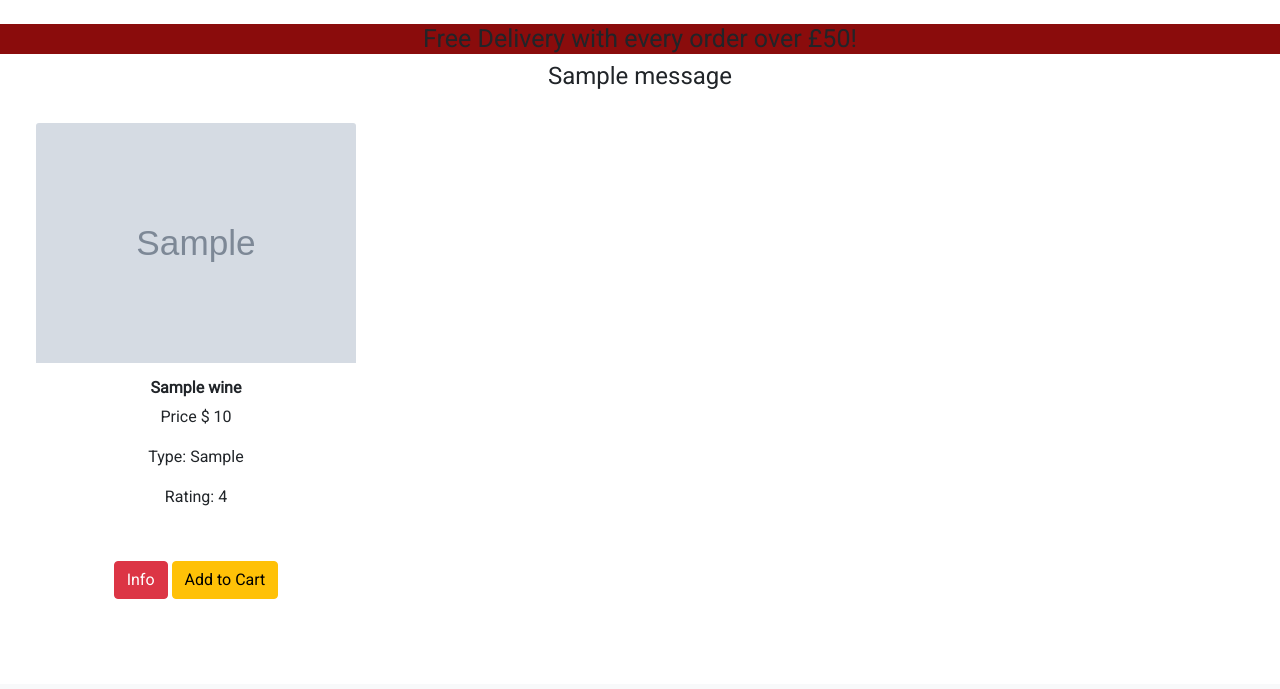
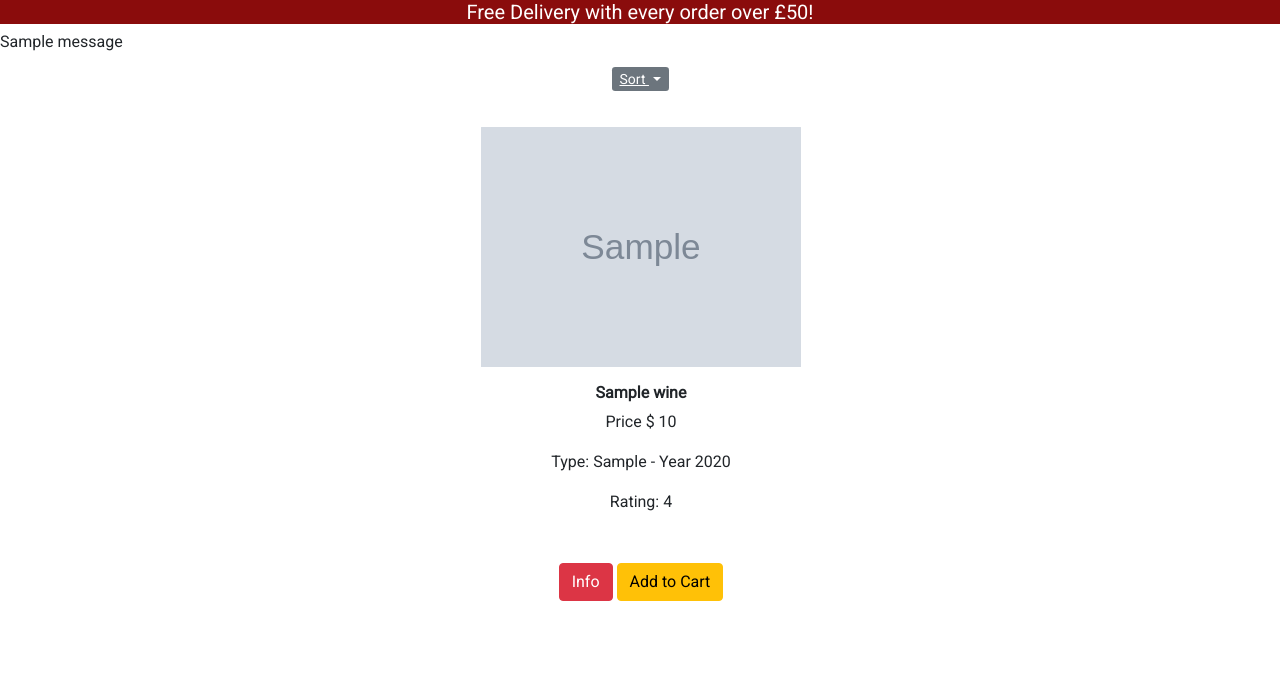
Before and after one commit to Bradders81/vino, a Django app: template products/templates/products/products.html in a window 1280 px wide. Shown: the part 116-805 px from the top of the page. Before the commit the page ends 715 px from the top, so only its background shows below. Run offline with Django 3.2, Linux system fonts and the light colour scheme; the template is opened without the code that fills it: most values are stand-ins (such as "Sample title", 1, 10 or a date in 2020); grey boxes marked "Sample" are stand-in pictures; one stand-in notice (Sample message) is shown; some libraries are stand-ins or nearby versions; some web fonts are replaced.

Commit message:
Ajust products page layout and image size

```diff
--- a/products/templates/products/products.html
+++ b/products/templates/products/products.html
@@ -1,39 +1,76 @@
-{% extends 'base.html' %}
+{% extends 'base.html' %} {% block content %}
 
-{% block content %}
+<div class="container">
+	<div class="row">
+		<div class="col-12 col-md-4 offset-md-4 center">
+			<div class="dropdown mt-2">
+				<a
+					class="btn-sm btn-secondary dropdown-toggle sort-btn"
+					href="#"
+					role="button"
+					id="dropdownMenuLink"
+					data-bs-toggle="dropdown"
+					aria-expanded="false"
+				>
+					Sort
+				</a>
 
-<div class=" container-fluid">
-<div class="row">
-				{% for wine in wines %}
-			<div class="col-12 col-md-4 col-lg-3 center">
+				<ul
+					class="dropdown-menu text-justify"
+					aria-labelledby="dropdownMenuLink"
+				>
+					<li>
+						<a class="dropdown-item" href="#"><small>Price</small></a>
+					</li>
+					<li>
+						<a class="dropdown-item" href="#"><small>Year</small></a>
+					</li>
+					<li>
+						<a class="dropdown-item" href="#"><small>Country</small></a>
+					</li>
+				</ul>
+			</div>
+		</div>
+	</div>
+</div>
 
+<div class="container-fluid ">
+	<div class="row center">
+		{% for wine in wines %}
+		<div id="card-container" class="col-12 col-md-4 col-lg-3">
 			<div class="card h-100 m-4">
 				{% if wine.image %}
-				<img src="{{ wine.image.url }}" class="card-image card-img-top" alt=" Bottle of wine" />
-				{% else %}
-				<img src="../../../media/images/default.png" class="card-image" alt=" Bottle of wine" />
-				{% endif %}
-				<!-- "card-img-top img fluid -->
-				<div class="card-body-size center">
+					<img
+						src="{{ wine.image.url }}"
+						class="card-image card-img-top"
+						alt=" Bottle of wine"
+					/>
+					{% else %}
+					<img
+						src="../../../media/images/default.png"
+						class="card-image card-img-top"
+						alt=" Bottle of wine"
+					/>
+					{% endif %}
+
+				<div class="card-body-size ">
 					<h6><strong>{{ wine.wine_name }}</strong></h6>
 					<p>Price $ {{wine.price }}</p>
-					<p>Type: {{ wine.wine_type }}</p>
+					<p>Type: {{ wine.wine_type }} - Year {{wine.year}}</p>
 					<p>Rating: {{wine.rating }}</p>
-					<div  class="card-btn">
-						<a href="{% url 'product-info' wine.id %}" class="btn btn-danger center ">Info</a>
-						<a href="" class="btn btn-warning center">Add to Cart</a>
+					<div class="card-btn">
+						<a
+							href="{% url 'product-info' wine.id %}"
+							class="btn btn-danger "
+							>Info</a
+						>
+						<a href="" class="btn btn-warning">Add to Cart</a>
 					</div>
-
-
 				</div>
 			</div>
+		</div>
+		{% endfor %}
+	</div>
 
-
-	</div>
-		{% endfor %}
-
+	{% endblock %}
 </div>
-
-</section
-
-{% endblock %}
--- a/profiles/templates/profiles/profile.html
+++ b/profiles/templates/profiles/profile.html
@@ -35,7 +35,7 @@
           <input type="text" class="form-control center" id="townCity">
         </div>
         <div class="col-md-6">
-          <label for="postCode" class="form-label">Post Code</label>
+          <label for="postCode" class="form-label">Postcode</label>
           <input type="text" class="form-control center" id="postCode">
         </div>
 
--- a/static/css/style.css
+++ b/static/css/style.css
@@ -52,13 +52,12 @@ font-family: 'Roboto', sans-serif; (main family used)
 #hero-img {
     background: url("../images/hero-image.png") center center;
     background-size: cover;
-    width: 150;
+    width: auto;
     height: 80vh;
 }
 
 .cta-container {
     margin-top: 10%;
-
     display: inline-block;
     justify-content: center;
     text-align: center;
@@ -82,13 +81,14 @@ font-family: 'Roboto', sans-serif; (main family used)
 }
 
 .center {
-
     text-align: center;
+    justify-content: center;
 }
 
-.free-delivery-msg {
-    font-size: 25px;
-    background-color: #8a0c0c
+
+#free-delivery-msg {
+    background-color: #8a0c0c;
+    color: #fff;
 }
 
 nav .navbar-nav li a {
@@ -101,9 +101,13 @@ nav .navbar-nav li a {
 }
 /*----- Products Page -----*/
 
-.card-container {
 
-    margin: 10px;
+#card-container {
+     margin: 10px;
+     height: 578px;
+     width: 390px;
+     display: inline-block;
+
 }
 .card {
     max-height: 486px;
@@ -117,9 +121,14 @@ nav .navbar-nav li a {
 box-shadow: #d8d2d2 4px 4px 4px 4px;
 }
 
+
+
+
 .card-image{
-    max-width:100%;
-    max-height:100%;
+   width:100%;
+   height:50%;
+   object-fit: contain;
+
     margin-bottom: 15px;
 }
 
--- a/templates/base.html
+++ b/templates/base.html
@@ -14,12 +14,15 @@
 			rel="stylesheet"
 			href="https://cdnjs.cloudflare.com/ajax/libs/twitter-bootstrap/5.1.0/css/bootstrap.min.css"
 		/>
+		<link rel="stylesheet" />
+
 		<link
-			rel="stylesheet">
-
-			<link rel="stylesheet" href="https://cdnjs.cloudflare.com/ajax/libs/font-awesome/5.15.4/css/all.min.css"
+			rel="stylesheet"
+			href="https://cdnjs.cloudflare.com/ajax/libs/font-awesome/5.15.4/css/all.min.css"
 			integrity="sha512-1ycn6IcaQQ40/MKBW2W4Rhis/DbILU74C1vSrLJxCq57o941Ym01SwNsOMqvEBFlcgUa6xLiPY/NS5R+E6ztJQ=="
-			crossorigin="anonymous" referrerpolicy="no-referrer" />
+			crossorigin="anonymous"
+			referrerpolicy="no-referrer"
+		/>
 		<link rel="stylesheet" href="{% static './css/style.css' %}" />
 		{% endblock %}
 
@@ -35,24 +38,16 @@
 	</head>
 	<body>
 		{% include 'navbar.html' %}
+		<div id="delivery-msg-wrapper">
+			<h5 id="free-delivery-msg" class="center">
+				Free Delivery with every order over £50!
+			</h5>
+		</div>
+		{% if messages %} {% for message in messages %}
+		<div>
+			<h6 id="message">{{ message }}</h6>
+		</div>
 
-
-
-		<div>
-			<h2 class="free-delivery-msg center">
-				Free Delivery with every order over £50!
-			</h2>
-		</div>
-		{% if messages %}
-			{% for message in messages %}
-			<div>
-				<h4 id="messages">{{ message }}</h4>
-			</div>
-				{% endfor %}
-		{% endif %}
-
-		{% block content %}
-
-		{% endblock %}
+		{% endfor %} {% endif %} {% block content %} {% endblock %}
 	</body>
 </html>
--- a/templates/navbar.html
+++ b/templates/navbar.html
@@ -103,4 +103,3 @@
 		</div>
 	</div>
 </nav>
-<i class="fas fa-bed-alt"></i>
```
Also changed, not shown: products/views.py (+24 -3 lines), profiles/views.py (+4 -3 lines), 1 other file.
